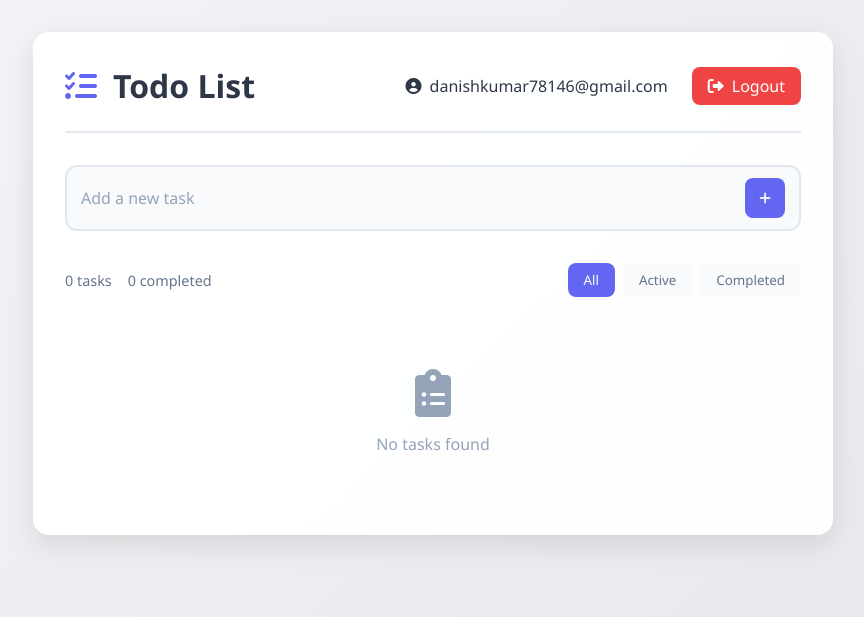
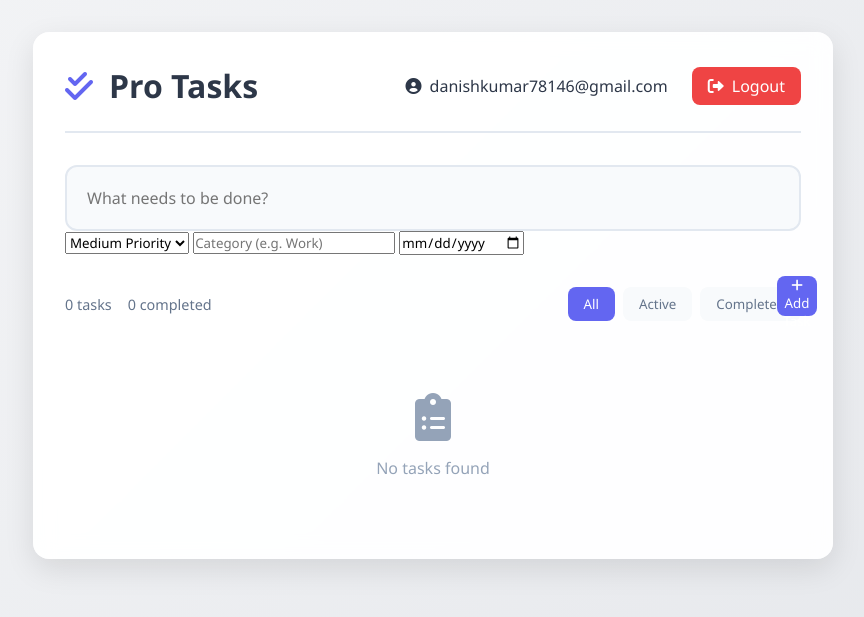
Before and after one commit to sumit007-ui/To-Do-Webapp, a Flask app: page / in a window 1280 px wide. Shown: the top 617 px of the page, without its empty margins (207-1071 px from the left). Run offline with Flask 3, Linux system fonts and the light colour scheme; a user stored in the database is signed in; data that the repository does not hold is empty.

Commit message:
remove unwanted things

```diff
--- a/app.py
+++ b/app.py
@@ -16,7 +16,6 @@
 app.config['SQLALCHEMY_TRACK_MODIFICATIONS'] = False
 app.config['SECRET_KEY'] = os.getenv('SECRET_KEY')
 app.config['MAIL_SERVER'] = os.getenv('MAIL_SERVER')
-app.config['MAIL_PORT'] = int(os.getenv('MAIL_PORT'))
 app.config['MAIL_USE_TLS'] = os.getenv('MAIL_USE_TLS') == 'True'
 app.config['MAIL_USERNAME'] = os.getenv('MAIL_USERNAME')
 app.config['MAIL_PASSWORD'] = os.getenv('MAIL_PASSWORD')
@@ -50,6 +49,9 @@
     id = db.Column(db.Integer, primary_key=True)
     title = db.Column(db.String(100), nullable=False)
     completed = db.Column(db.Boolean, default=False)
+    priority = db.Column(db.String(20), default='medium') # low, medium, high
+    due_date = db.Column(db.DateTime, nullable=True)
+    category = db.Column(db.String(50), default='General')
     date_created = db.Column(db.DateTime, default=datetime.utcnow)
     user_id = db.Column(db.Integer, db.ForeignKey('user.id'), nullable=False)
 
@@ -58,12 +60,15 @@
             'id': self.id,
             'title': self.title,
             'completed': self.completed,
+            'priority': self.priority,
+            'due_date': self.due_date.strftime('%Y-%m-%d') if self.due_date else None,
+            'category': self.category,
             'date_created': self.date_created.strftime('%Y-%m-%d %H:%M:%S')
         }
 
 @login_manager.user_loader
 def load_user(user_id):
-    return User.query.get(int(user_id))
+    return db.session.get(User, int(user_id))
 
 with app.app_context():
     db.create_all()
@@ -102,8 +107,9 @@
         user.set_password(password)
         db.session.add(user)
         db.session.commit()
-        flash('Registration successful! Please login.')
-        return redirect(url_for('login'))
+        login_user(user) # Auto login after registration
+        flash('Registration successful!')
+        return redirect(url_for('index')) # Redirect to home page
     return render_template('register.html')
 
 @app.route('/forgot-password', methods=['GET', 'POST'])
@@ -170,7 +176,17 @@
 @login_required
 def add_todo():
     data = request.get_json()
-    new_todo = Todo(title=data['title'], user_id=current_user.id)
+    due_date = None
+    if data.get('due_date'):
+        due_date = datetime.strptime(data['due_date'], '%Y-%m-%d')
+
+    new_todo = Todo(
+        title=data['title'],
+        priority=data.get('priority', 'medium'),
+        category=data.get('category', 'General'),
+        due_date=due_date,
+        user_id=current_user.id
+    )
     db.session.add(new_todo)
     db.session.commit()
     return jsonify(new_todo.to_dict())
@@ -178,14 +194,21 @@
 @app.route('/api/todos/<int:todo_id>', methods=['PUT'])
 @login_required
 def update_todo(todo_id):
-    todo = Todo.query.get_or_404(todo_id)
-    if todo.user_id != current_user.id:
+    todo = db.session.get(Todo, todo_id)
+    if not todo or todo.user_id != current_user.id:
         return jsonify({'error': 'Unauthorized'}), 403
     data = request.get_json()
     if 'title' in data:
         todo.title = data['title']
     if 'completed' in data:
         todo.completed = data['completed']
+    if 'priority' in data:
+        todo.priority = data['priority']
+    if 'category' in data:
+        todo.category = data['category']
+    if 'due_date' in data:
+        todo.due_date = datetime.strptime(data['due_date'], '%Y-%m-%d') if data['due_date'] else None
+
     db.session.commit()
     return jsonify(todo.to_dict())
 
--- a/static/script.js
+++ b/static/script.js
@@ -1,19 +1,23 @@
 document.addEventListener('DOMContentLoaded', () => {
-    let todos = JSON.parse(localStorage.getItem('todos')) || [];
-
     const todoInput = document.getElementById('todo-input');
     const todoList = document.getElementById('todo-list');
     const addBtn = document.getElementById('add-btn');
     const filterBtns = document.querySelectorAll('.filter-btn');
     const editModal = document.getElementById('editModal');
     const editInput = document.getElementById('edit-input');
+    const editPriority = document.getElementById('edit-priority');
+    const editCategory = document.getElementById('edit-category');
+    const editDueDate = document.getElementById('edit-due-date');
     const saveBtn = document.querySelector('.save-btn');
+    const prioritySelect = document.getElementById('priority-select');
+    const categoryInput = document.getElementById('category-input');
+    const dueDateInput = document.getElementById('due-date-input');
 
     let currentFilter = 'all';
-    let currentEditIndex = -1;
+    let currentEditId = null;
 
-    // Initial render
-    renderTodos();
+    // Initial fetch
+    fetchTodos();
 
     // Add todo
     addBtn.addEventListener('click', addTodo);
@@ -27,26 +31,8 @@
             filterBtns.forEach(b => b.classList.remove('active'));
             btn.classList.add('active');
             currentFilter = btn.dataset.filter;
-            renderTodos();
+            fetchTodos();
         });
-    });
-
-    // Todo actions
-    todoList.addEventListener('click', (e) => {
-        const todoItem = e.target.closest('.todo-item');
-        if(!todoItem) return;
-
-        const index = Array.from(todoList.children).indexOf(todoItem);
-
-        if(e.target.closest('.complete-btn')) {
-            toggleComplete(index);
-        }
-        if(e.target.closest('.edit-btn')) {
-            openEditModal(index);
-        }
-        if(e.target.closest('.delete-btn')) {
-            deleteTodo(index);
-        }
     });
 
     // Modal handling
@@ -56,7 +42,17 @@
     });
     saveBtn.addEventListener('click', saveEdit);
 
-    function addTodo() {
+    async function fetchTodos() {
+        try {
+            const response = await fetch('/api/todos');
+            const todos = await response.json();
+            renderTodos(todos);
+        } catch (error) {
+            console.error('Error fetching todos:', error);
+        }
+    }
+
+    async function addTodo() {
         const text = todoInput.value.trim();
         if(text === '') {
             todoInput.classList.add('error');
@@ -64,45 +60,95 @@
             return;
         }
 
-        todos.push({ text, completed: false });
-        saveTodos();
-        renderTodos();
-        todoInput.value = '';
-    }
+        const data = {
+            title: text,
+            priority: prioritySelect.value,
+            category: categoryInput.value || 'General',
+            due_date: dueDateInput.value || null
+        };
 
-    function toggleComplete(index) {
-        todos[index].completed = !todos[index].completed;
-        saveTodos();
-        renderTodos();
-    }
-
-    function deleteTodo(index) {
-        if(confirm('Are you sure you want to delete this task?')) {
-            todos.splice(index, 1);
-            saveTodos();
-            renderTodos();
+        try {
+            const response = await fetch('/api/todos', {
+                method: 'POST',
+                headers: { 'Content-Type': 'application/json' },
+                body: JSON.stringify(data)
+            });
+            if(response.ok) {
+                todoInput.value = '';
+                categoryInput.value = '';
+                dueDateInput.value = '';
+                fetchTodos();
+            }
+        } catch (error) {
+            console.error('Error adding todo:', error);
         }
     }
 
-    function openEditModal(index) {
-        currentEditIndex = index;
-        editInput.value = todos[index].text;
+    async function toggleComplete(id, completed) {
+        try {
+            await fetch(`/api/todos/${id}`, {
+                method: 'PUT',
+                headers: { 'Content-Type': 'application/json' },
+                body: JSON.stringify({ completed: !completed })
+            });
+            fetchTodos();
+        } catch (error) {
+            console.error('Error toggling complete:', error);
+        }
+    }
+
+    async function deleteTodo(id) {
+        // Removed confirm() for direct deletion as requested
+        try {
+            const response = await fetch(`/api/todos/${id}`, {
+                method: 'DELETE'
+            });
+            if(response.ok) {
+                fetchTodos();
+            }
+        } catch (error) {
+            console.error('Error deleting todo:', error);
+        }
+    }
+
+    function openEditModal(todo) {
+        currentEditId = todo.id;
+        editInput.value = todo.title;
+        editPriority.value = todo.priority;
+        editCategory.value = todo.category;
+        editDueDate.value = todo.due_date || '';
         editModal.style.display = 'flex';
     }
 
-    function saveEdit() {
-        todos[currentEditIndex].text = editInput.value.trim();
-        saveTodos();
-        renderTodos();
-        closeModal();
+    async function saveEdit() {
+        const data = {
+            title: editInput.value.trim(),
+            priority: editPriority.value,
+            category: editCategory.value,
+            due_date: editDueDate.value || null
+        };
+
+        try {
+            const response = await fetch(`/api/todos/${currentEditId}`, {
+                method: 'PUT',
+                headers: { 'Content-Type': 'application/json' },
+                body: JSON.stringify(data)
+            });
+            if(response.ok) {
+                fetchTodos();
+                closeModal();
+            }
+        } catch (error) {
+            console.error('Error saving edit:', error);
+        }
     }
 
     function closeModal() {
         editModal.style.display = 'none';
-        currentEditIndex = -1;
+        currentEditId = null;
     }
 
-    function renderTodos() {
+    function renderTodos(todos) {
         todoList.innerHTML = '';
         const filteredTodos = todos.filter(todo => {
             if(currentFilter === 'active') return !todo.completed;
@@ -120,38 +166,46 @@
             return;
         }
 
-        filteredTodos.forEach((todo, index) => {
+        filteredTodos.forEach(todo => {
             const todoItem = document.createElement('div');
-            todoItem.className = `todo-item ${todo.completed ? 'completed' : ''}`;
+            todoItem.className = `todo-item ${todo.completed ? 'completed' : ''} priority-${todo.priority}`;
             todoItem.innerHTML = `
                 <button class="complete-btn action-btn">
                     <i class="fas fa-${todo.completed ? 'check-circle' : 'circle'}"></i>
                 </button>
-                <span class="todo-text">${todo.text}</span>
+                <div class="todo-content">
+                    <span class="todo-text">${todo.title}</span>
+                    <div class="todo-meta">
+                        <span class="category-tag"><i class="fas fa-tag"></i> ${todo.category}</span>
+                        ${todo.due_date ? `<span class="due-date"><i class="fas fa-calendar"></i> ${todo.due_date}</span>` : ''}
+                        <span class="priority-badge">${todo.priority}</span>
+                    </div>
+                </div>
                 <div class="todo-actions">
-                    <button class="edit-btn action-btn">
+                    <button class="edit-btn action-btn" title="Edit">
                         <i class="fas fa-edit"></i>
                     </button>
-                    <button class="delete-btn action-btn">
+                    <button class="delete-btn action-btn" title="Delete">
                         <i class="fas fa-trash"></i>
                     </button>
                 </div>
             `;
+
+            todoItem.querySelector('.complete-btn').onclick = () => toggleComplete(todo.id, todo.completed);
+            todoItem.querySelector('.edit-btn').onclick = () => openEditModal(todo);
+            todoItem.querySelector('.delete-btn').onclick = () => deleteTodo(todo.id);
+
             todoList.appendChild(todoItem);
         });
 
-        updateStats();
+        updateStats(todos);
     }
 
-    function updateStats() {
+    function updateStats(todos) {
         document.getElementById('total-tasks').textContent =
             `${todos.length} ${todos.length === 1 ? 'task' : 'tasks'}`;
         const completed = todos.filter(todo => todo.completed).length;
         document.getElementById('completed-tasks').textContent =
             `${completed} completed`;
     }
-
-    function saveTodos() {
-        localStorage.setItem('todos', JSON.stringify(todos));
-    }
 });
--- a/templates/index.html
+++ b/templates/index.html
@@ -3,16 +3,17 @@
 <head>
     <meta charset="UTF-8">
     <meta name="viewport" content="width=device-width, initial-scale=1.0">
-    <title>Todo App</title>
+    <title>Pro Tasks | Ultimate Todo App</title>
     <link rel="stylesheet" href="{{ url_for('static', filename='style.css') }}">
     <link rel="stylesheet" href="https://cdnjs.cloudflare.com/ajax/libs/font-awesome/6.0.0/css/all.min.css">
+    <link href="https://fonts.googleapis.com/css2?family=Inter:wght@400;500;600;700&display=swap" rel="stylesheet">
 </head>
 <body>
     <div class="container">
         <div class="header">
             <div class="app-title">
-                <i class="fas fa-tasks"></i>
-                <h1>Todo List</h1>
+                <i class="fas fa-check-double"></i>
+                <h1>Pro Tasks</h1>
             </div>
             <div class="user-info">
                 <div class="profile">
@@ -27,12 +28,23 @@
         </div>
 
         <div class="todo-input-container">
-            <div class="input-group">
-                <input type="text" id="todo-input" placeholder=" " autocomplete="off">
-                <label for="todo-input">Add a new task</label>
-                <button id="add-btn" class="add-btn">
-                    <i class="fas fa-plus"></i>
-                </button>
+            <div class="main-input-group">
+                <div class="input-row">
+                    <input type="text" id="todo-input" placeholder="What needs to be done?" autocomplete="off">
+                </div>
+                <div class="details-row">
+                    <select id="priority-select" class="detail-input">
+                        <option value="low">Low Priority</option>
+                        <option value="medium" selected>Medium Priority</option>
+                        <option value="high">High Priority</option>
+                    </select>
+                    <input type="text" id="category-input" placeholder="Category (e.g. Work)" class="detail-input">
+                    <input type="date" id="due-date-input" class="detail-input">
+                    <button id="add-btn" class="add-btn">
+                        <i class="fas fa-plus"></i>
+                        <span>Add Task</span>
+                    </button>
+                </div>
             </div>
         </div>
 
@@ -60,10 +72,35 @@
     <!-- Edit Modal -->
     <div class="modal" id="editModal">
         <div class="modal-content">
-            <span class="close-btn">&times;</span>
-            <h3>Edit Task</h3>
-            <input type="text" id="edit-input">
-            <button class="save-btn">Save Changes</button>
+            <div class="modal-header">
+                <h3>Edit Task</h3>
+                <span class="close-btn">&times;</span>
+            </div>
+            <div class="modal-body">
+                <div class="form-group">
+                    <label>Task Title</label>
+                    <input type="text" id="edit-input">
+                </div>
+                <div class="form-row">
+                    <div class="form-group">
+                        <label>Priority</label>
+                        <select id="edit-priority">
+                            <option value="low">Low</option>
+                            <option value="medium">Medium</option>
+                            <option value="high">High</option>
+                        </select>
+                    </div>
+                    <div class="form-group">
+                        <label>Category</label>
+                        <input type="text" id="edit-category">
+                    </div>
+                </div>
+                <div class="form-group">
+                    <label>Due Date</label>
+                    <input type="date" id="edit-due-date">
+                </div>
+                <button class="save-btn">Update Task</button>
+            </div>
         </div>
     </div>
 
```
Also changed, not shown: README.md (deleted), instance/todo.db (added), 1 other file.
